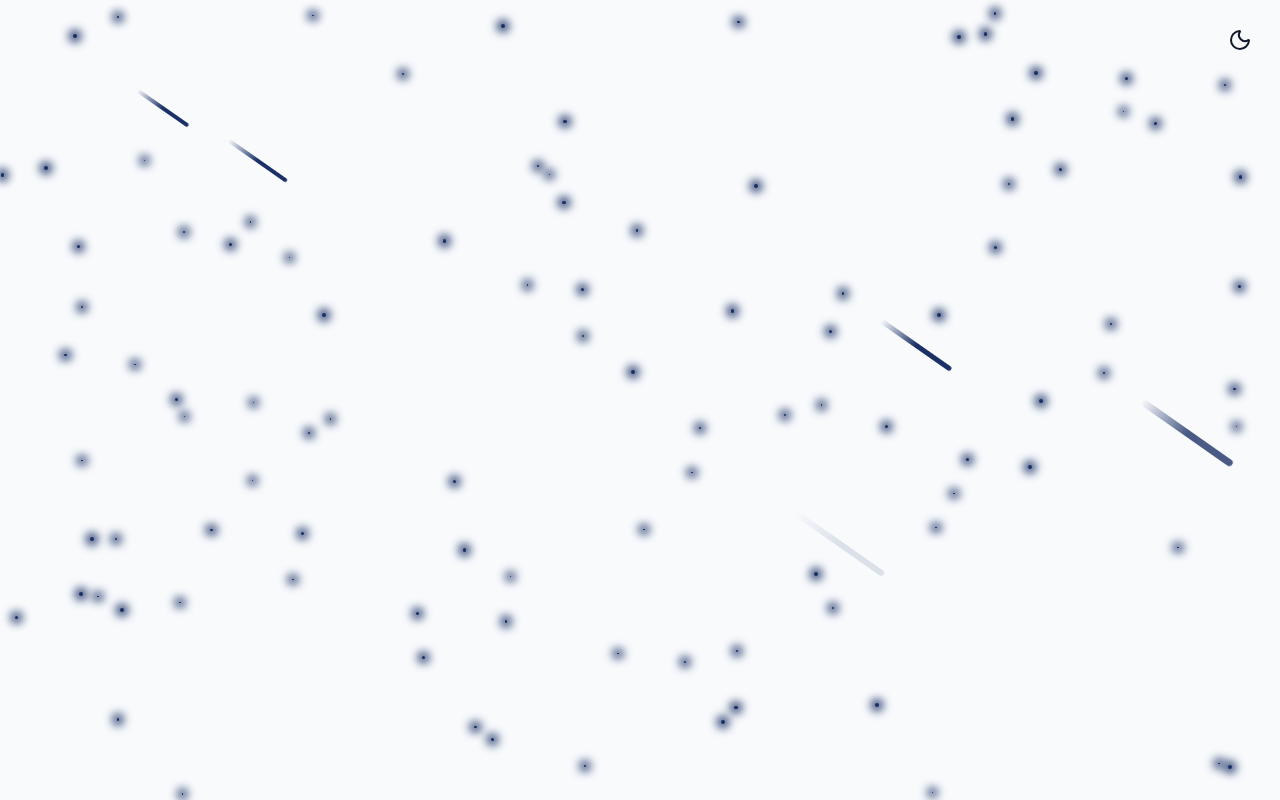
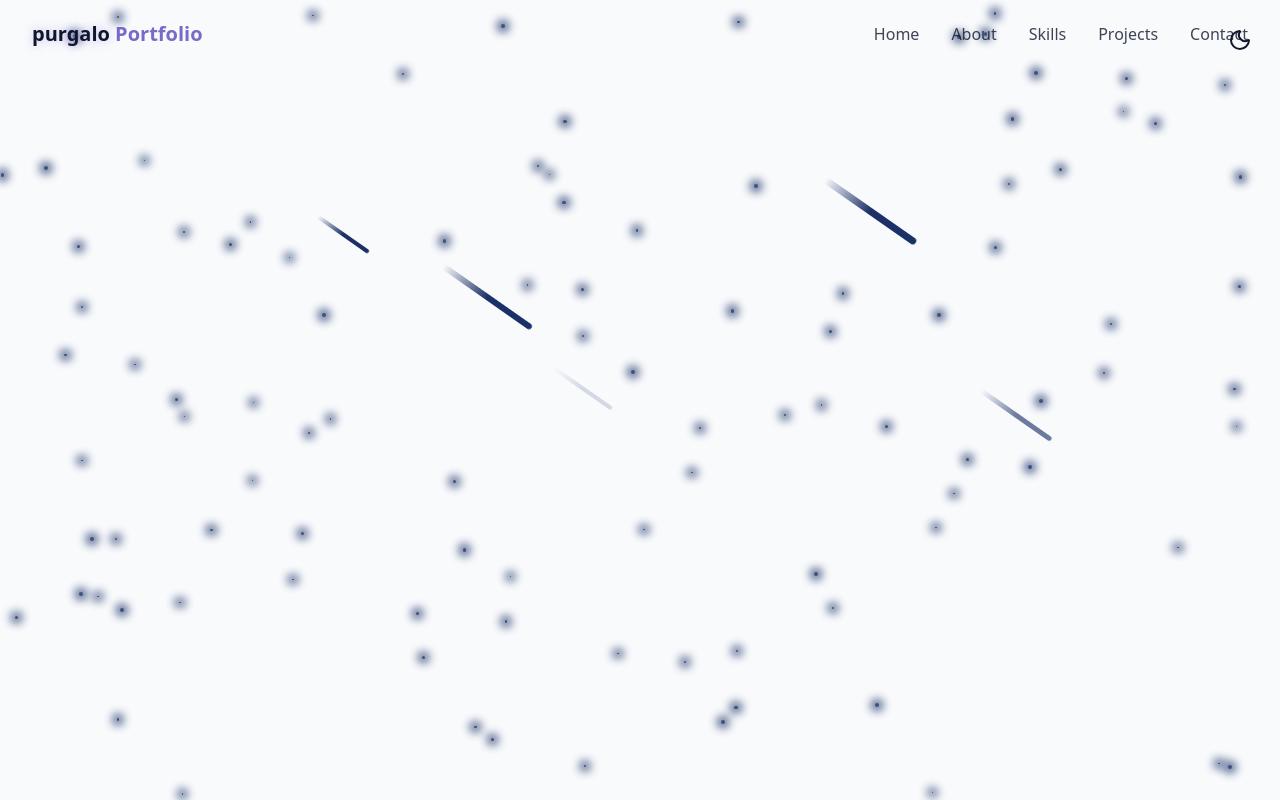
Before and after one commit to olaszb/purgalo-portfolio, a React (Vite) app: page / in a window 1280 px wide. Built offline with nearby package versions, Linux system fonts and the light colour scheme.

Commit message:
added navbar and logo

```diff
--- /dev/null
+++ b/src/components/Navbar.jsx
@@ -0,0 +1,95 @@
+import { cn } from "@/lib/utils";
+import { Menu, X } from "lucide-react";
+import { useEffect, useState } from "react";
+
+const navItems = [
+  { name: "Home", href: "#home" },
+  { name: "About", href: "#about" },
+  { name: "Skills", href: "#skills" },
+  { name: "Projects", href: "#projects" },
+  { name: "Contact", href: "#contact" },
+];
+
+export const Navbar = () => {
+  const [isScrolled, setIsScrolled] = useState(false);
+  const [isMenuOpen, setIsMenuOpen] = useState(false);
+
+  useEffect(() => {
+    const handleScroll = () => {
+      setIsScrolled(window.screenY > 10);
+    };
+
+    window.addEventListener("scroll", handleScroll);
+    return () => window.removeEventListener("scroll", handleScroll);
+  }, []);
+
+  return (
+    <nav
+      className={cn(
+        "fixed w-full z-40 transition-all duration-300",
+        isScrolled ? "py-3 bg-background/80 backdrop-blur-md shadow-xs" : "py-5"
+      )}
+    >
+      <div className="container flex items-center justify-between">
+        <a
+          className="text-xl font-bold text-primary flex items-center hover:text-foreground transition-colors duration-300"
+          href="#hero"
+        >
+          <span className="relative z-10 ">
+            <span className="text-glow text-foreground hover:text-primary transition-colors duration-300">
+              purgalo
+            </span>{" "}
+            <span className="hover:text-foreground transition-colors duration-300">
+              Portfolio
+            </span>
+          </span>
+        </a>
+
+        {/* desktop nav */}
+        <div className="hidden md:flex space-x-8">
+          {navItems.map((item, key) => (
+            <a
+              key={key}
+              href={item.href}
+              className="text-foreground/80 hover:text-primary transition-colors duration-300"
+            >
+              {item.name}
+            </a>
+          ))}
+        </div>
+        {/* mobile nav */}
+
+        <button
+          onClick={() => setIsMenuOpen((prev) => !prev)}
+          className="md:hidden p-2 mr-3 text-foreground z-50"
+          aria-label={isMenuOpen ? "Close Menu" : "Open Menu"}
+        >
+          {isMenuOpen ? <X size={24} /> : <Menu size={24} />}
+        </button>
+
+        <div
+          className={cn(
+            "fixed inset-0 bg-background/95 backdrop-blur-md z-40 flex flex-col items-center justify-center",
+            "transition-all duration-300 md:hidden",
+            isMenuOpen
+              ? "opacity-100 pointer-events-auto"
+              : "opacity-0 pointer-events-none"
+          )}
+        >
+          <div className="flex flex-col space-y-8">
+            {navItems.map((item, key) => (
+              <a
+                key={key}
+                href={item.href}
+                className="text-foreground/80 hover:text-primary transition-colors duration-300"
+                onClick={() => setIsMenuOpen(false)}
+              >
+                {item.name}
+              </a>
+            ))}
+          </div>
+        </div>
+      </div>
+    </nav>
+  );
+};
--- a/src/components/StarBackground.jsx
+++ b/src/components/StarBackground.jsx
@@ -7,6 +7,14 @@
   useEffect(() => {
     generateStars();
     generateMeteors();
+
+    const handleResize = () => {
+        generateStars();
+    };
+
+    window.addEventListener('resize', handleResize);
+
+    return () => window.removeEventListener("resize", handleResize);
   }, []);
 
   const generateStars = () => {
--- a/src/index.css
+++ b/src/index.css
@@ -85,8 +85,8 @@
     /* --star-shadow: rgba(108, 0, 117, 1); */
 
 
-    --meteor-from: rgba(26, 48, 102, 1);;
-    --meteor-via: rgba(26, 48, 102, 1);;
+    --meteor-from: rgba(26, 48, 102, 1);
+    --meteor-via: rgba(26, 48, 102, 1);
     --meteor-to: transparent;
   }
 
--- a/src/pages/Home.jsx
+++ b/src/pages/Home.jsx
@@ -1,3 +1,4 @@
+import { Navbar } from "../components/NavBar";
 import { ThemeToggle } from "../components/ThemeToggle";
 import { StarBackground } from "@/components/StarBackground"
 
@@ -11,7 +12,7 @@
       <StarBackground/>
 
       {/* Navbar */}
-
+        <Navbar />
       {/* Main Content */}
 
       {/* Footer */}
```
